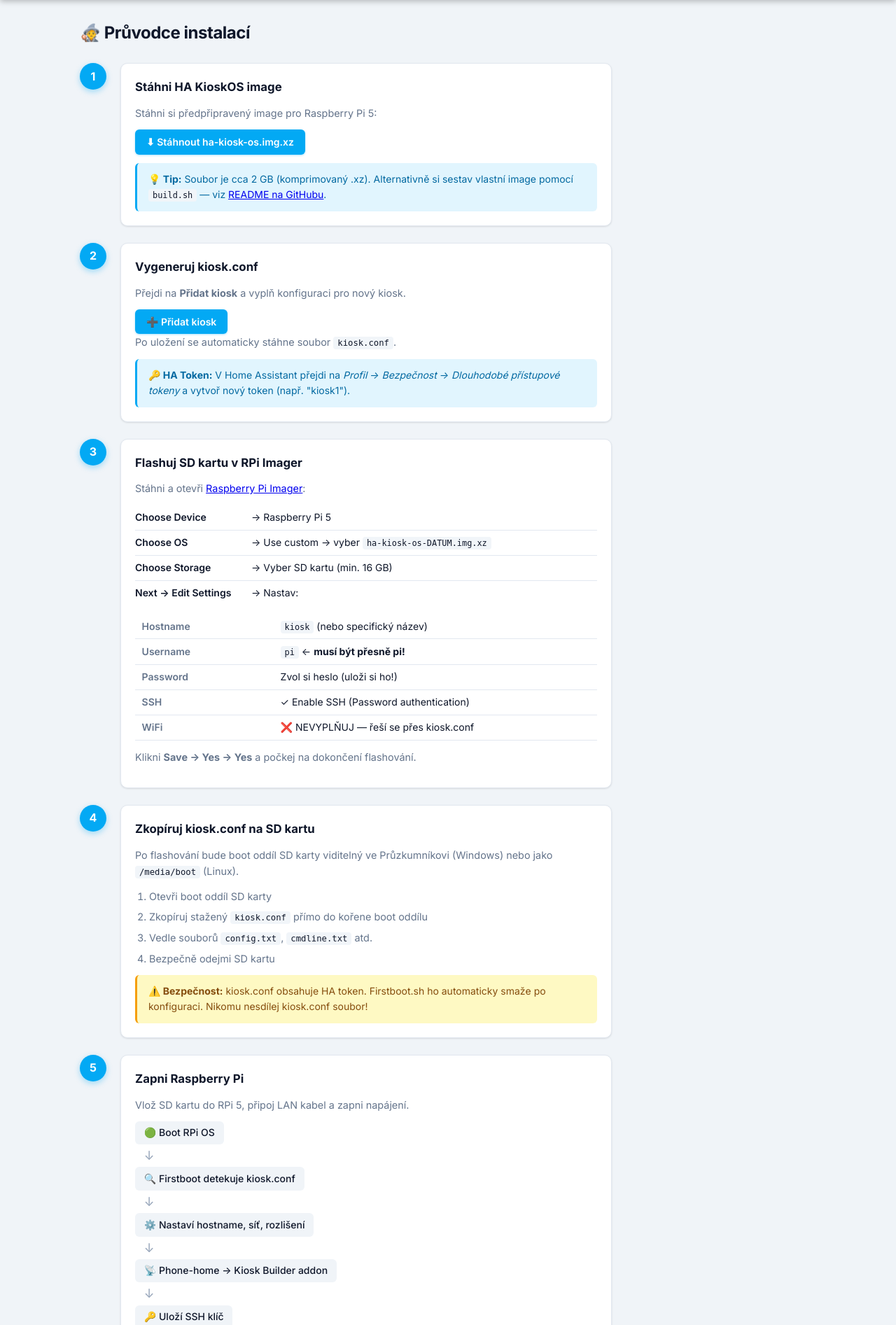
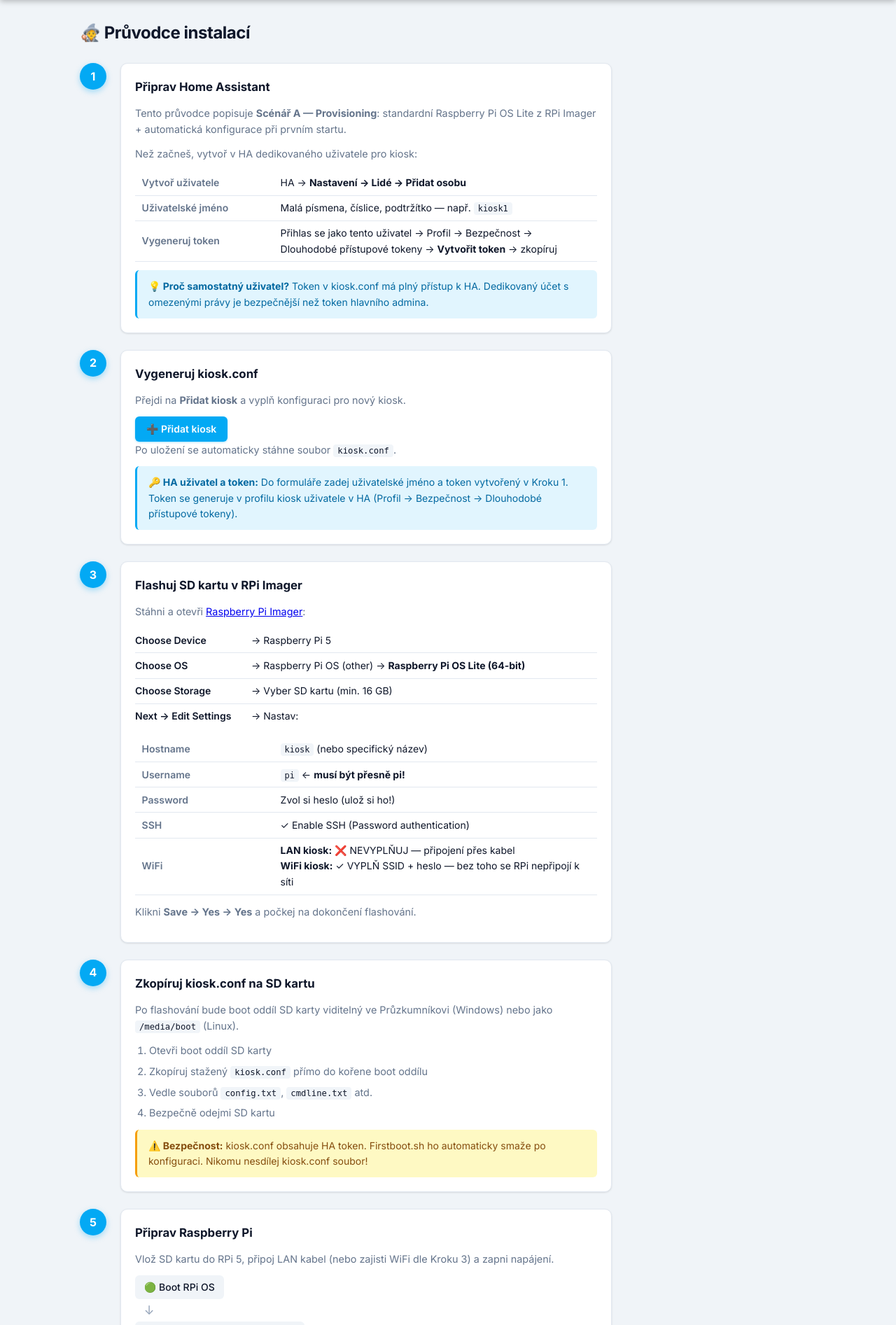
Before and after one commit to romankysely/ha-kiosk-os, a Flask app: page /wizard in a window 1280 px wide. Shown: the part 58-1951 px from the top of the page at 70% size. Run offline with Flask 3, Linux system fonts and the light colour scheme; parts of the project's set-up code (start-up, migrations or seed data) failed here and were passed over.

Commit message:
feat: form+wizard improvements, network restructure, new icon (v1.0.5)
- add.html: pridat ha_username pole, odstranit addon_url, site 4 moznosti
  (lan-dhcp/lan-static/wifi-dhcp/wifi-static), rozliseni 1920x1200 prvni,
  detailni instrukce k LLAT tokenu, poznamka o povolených znacích hostname
- main.py: auto-derivovat addon_url z ha_url, novy default site lan-dhcp,
  default rozliseni 1920x1200
- wizard.html: Krok 1 priprav HA (vytvor uzivatele+token), Krok 3 RPi OS Lite
  (ne custom image), WiFi radek LAN/WiFi varianta, Krok 5 Priprav RPi
- firstboot.sh: nove sitove hodnoty lan-dhcp/lan-static/wifi-dhcp/wifi-static
  se zpetnou kompatibilitou
- icon.png: nova pruhledna ikona 256x256

Co-Authored-By: Claude Sonnet 4.6 <noreply@anthropic.com>

```diff
--- a/ha-addon/app/main.py
+++ b/ha-addon/app/main.py
@@ -94,6 +94,14 @@ def kiosk_is_online(kiosk: dict, timeout_minutes: int = 5) -> bool:
 
 def generate_kiosk_conf(data: dict) -> str:
     """Vygeneruje obsah kiosk.conf ze slovníku dat."""
+    # Auto-derivovat addon URL z ha_url (nahradit port za 8099)
+    ha_url = data.get("ha_url", "")
+    if ha_url and "://" in ha_url:
+        parts = ha_url.rsplit(":", 1)
+        addon_url = parts[0] + ":8099"
+    else:
+        addon_url = ""
+
     lines = [
         "################################################################################",
         f"# kiosk.conf — vygenerováno HA KioskOS Kiosk Builderem",
@@ -106,10 +114,10 @@ def generate_kiosk_conf(data: dict) -> str:
         "# HA přihlašovací údaje",
         "# Uživatel musí existovat v HA (Settings → People → Add Person)",
         "# Token vytvoř v profilu uživatele v HA (Long-Lived Access Token)",
-        f'KIOSK_HA_URL="{data.get("ha_url", "")}"',
+        f'KIOSK_HA_URL="{ha_url}"',
         f'KIOSK_HA_USERNAME="{data.get("ha_username", "")}"',
         f'KIOSK_HA_TOKEN="{data.get("ha_token", "")}"',
-        f'KIOSK_ADDON_URL="{data.get("addon_url", "")}"',
+        f'KIOSK_ADDON_URL="{addon_url}"',
         "",
         f'KIOSK_DASHBOARD_URL="{data.get("dashboard_url", "")}"',
         "",
@@ -158,9 +166,8 @@ def add_kiosk():
             "ha_url": request.form.get("ha_url", "").strip().rstrip("/"),
             "ha_username": request.form.get("ha_username", "").strip(),
             "ha_token": request.form.get("ha_token", "").strip(),
-            "addon_url": request.form.get("addon_url", "").strip().rstrip("/"),
             "dashboard_url": request.form.get("dashboard_url", "").strip(),
-            "network": request.form.get("network", "dhcp"),
+            "network": request.form.get("network", "lan-dhcp"),
             "wifi_ssid": request.form.get("wifi_ssid", "").strip(),
             "wifi_password": request.form.get("wifi_password", "").strip(),
             "static_ip": request.form.get("static_ip", "").strip(),
@@ -207,15 +214,14 @@ def add_kiosk():
         "ha_url": ha_url,
         "ha_username": "",
         "ha_token": "",
-        "addon_url": f"http://{ha_ip}:8099",
         "dashboard_url": f"{ha_url}/lovelace/0",
-        "network": "dhcp",
+        "network": "lan-dhcp",
         "wifi_ssid": "",
         "wifi_password": "",
         "static_ip": "",
         "static_gateway": "",
         "static_dns": "8.8.8.8",
-        "resolution": "1920x1080",
+        "resolution": "1920x1200",
         "rotation": "0",
         "audio_output": "hdmi0",
         "snapcast_host": "",
--- a/ha-addon/app/templates/wizard.html
+++ b/ha-addon/app/templates/wizard.html
@@ -12,15 +12,33 @@
     <div class="wizard-step">
         <div class="step-number">1</div>
         <div class="step-content">
-            <h2>Stáhni HA KioskOS image</h2>
-            <p>Stáhni si předpřipravený image pro Raspberry Pi 5:</p>
-            <a href="{{ download_url }}" class="btn btn-primary" target="_blank">
-                ⬇ Stáhnout ha-kiosk-os.img.xz
-            </a>
+            <h2>Připrav Home Assistant</h2>
+            <p>Tento průvodce popisuje <strong>Scénář A — Provisioning</strong>: standardní Raspberry Pi OS Lite
+               z RPi Imager + automatická konfigurace při prvním startu.</p>
+
+            <p>Než začneš, vytvoř v HA dedikovaného uživatele pro kiosk:</p>
+
+            <div class="settings-table">
+                <table>
+                    <tr>
+                        <td>Vytvoř uživatele</td>
+                        <td>HA → <strong>Nastavení → Lidé → Přidat osobu</strong></td>
+                    </tr>
+                    <tr>
+                        <td>Uživatelské jméno</td>
+                        <td>Malá písmena, číslice, podtržítko — např. <code>kiosk1</code></td>
+                    </tr>
+                    <tr>
+                        <td>Vygeneruj token</td>
+                        <td>Přihlas se jako tento uživatel → Profil → Bezpečnost →
+                            Dlouhodobé přístupové tokeny → <strong>Vytvořit token</strong> → zkopíruj</td>
+                    </tr>
+                </table>
+            </div>
+
             <div class="info-box">
-                <strong>💡 Tip:</strong> Soubor je cca 2 GB (komprimovaný .xz).
-                Alternativně si sestav vlastní image pomocí <code>build.sh</code>
-                — viz <a href="https://github.com/romankysely/ha-kiosk-os" target="_blank">README na GitHubu</a>.
+                <strong>💡 Proč samostatný uživatel?</strong> Token v kiosk.conf má plný přístup k HA.
+                Dedikovaný účet s omezenými právy je bezpečnější než token hlavního admina.
             </div>
         </div>
     </div>
@@ -35,9 +53,9 @@
             <p>Po uložení se automaticky stáhne soubor <code>kiosk.conf</code>.</p>
 
             <div class="info-box">
-                <strong>🔑 HA Token:</strong> V Home Assistant přejdi na
-                <em>Profil → Bezpečnost → Dlouhodobé přístupové tokeny</em>
-                a vytvoř nový token (např. "kiosk1").
+                <strong>🔑 HA uživatel a token:</strong> Do formuláře zadej uživatelské jméno
+                a token vytvořený v Kroku 1. Token se generuje v profilu kiosk uživatele v HA
+                (Profil → Bezpečnost → Dlouhodobé přístupové tokeny).
             </div>
         </div>
     </div>
@@ -58,7 +76,7 @@
                 </div>
                 <div class="imager-step">
                     <span class="imager-label">Choose OS</span>
-                    <span class="imager-value">→ Use custom → vyber <code>ha-kiosk-os-DATUM.img.xz</code></span>
+                    <span class="imager-value">→ Raspberry Pi OS (other) → <strong>Raspberry Pi OS Lite (64-bit)</strong></span>
                 </div>
                 <div class="imager-step">
                     <span class="imager-label">Choose Storage</span>
@@ -82,7 +100,7 @@
                     </tr>
                     <tr>
                         <td>Password</td>
-                        <td>Zvol si heslo (uloži si ho!)</td>
+                        <td>Zvol si heslo (ulož si ho!)</td>
                     </tr>
                     <tr>
                         <td>SSH</td>
@@ -90,7 +108,10 @@
                     </tr>
                     <tr>
                         <td>WiFi</td>
-                        <td>❌ NEVYPLŇUJ — řeší se přes kiosk.conf</td>
+                        <td>
+                            <strong>LAN kiosk:</strong> ❌ NEVYPLŇUJ — připojení přes kabel<br>
+                            <strong>WiFi kiosk:</strong> ✓ VYPLŇ SSID + heslo — bez toho se RPi nepřipojí k síti
+                        </td>
                     </tr>
                 </table>
             </div>
@@ -126,8 +147,8 @@
     <div class="wizard-step">
         <div class="step-number">5</div>
         <div class="step-content">
-            <h2>Zapni Raspberry Pi</h2>
-            <p>Vlož SD kartu do RPi 5, připoj LAN kabel a zapni napájení.</p>
+            <h2>Připrav Raspberry Pi</h2>
+            <p>Vlož SD kartu do RPi 5, připoj LAN kabel (nebo zajisti WiFi dle Kroku 3) a zapni napájení.</p>
 
             <div class="boot-sequence">
                 <div class="boot-item">🟢 Boot RPi OS</div>
--- a/ha-addon/config.yaml
+++ b/ha-addon/config.yaml
@@ -1,5 +1,5 @@
 name: "HA KioskOS — Kiosk Builder"
-version: "1.0.4"
+version: "1.0.5"
 slug: "ha_kiosk_os"
 description: "Správa HA kiosků — generování kiosk.conf, registrace RPi, status"
 url: "https://github.com/romankysely/ha-kiosk-os"
```
Also changed, not shown: ha-addon/app/templates/add.html (+21 -15 lines), ha-addon/icon.png, 1 other file.
